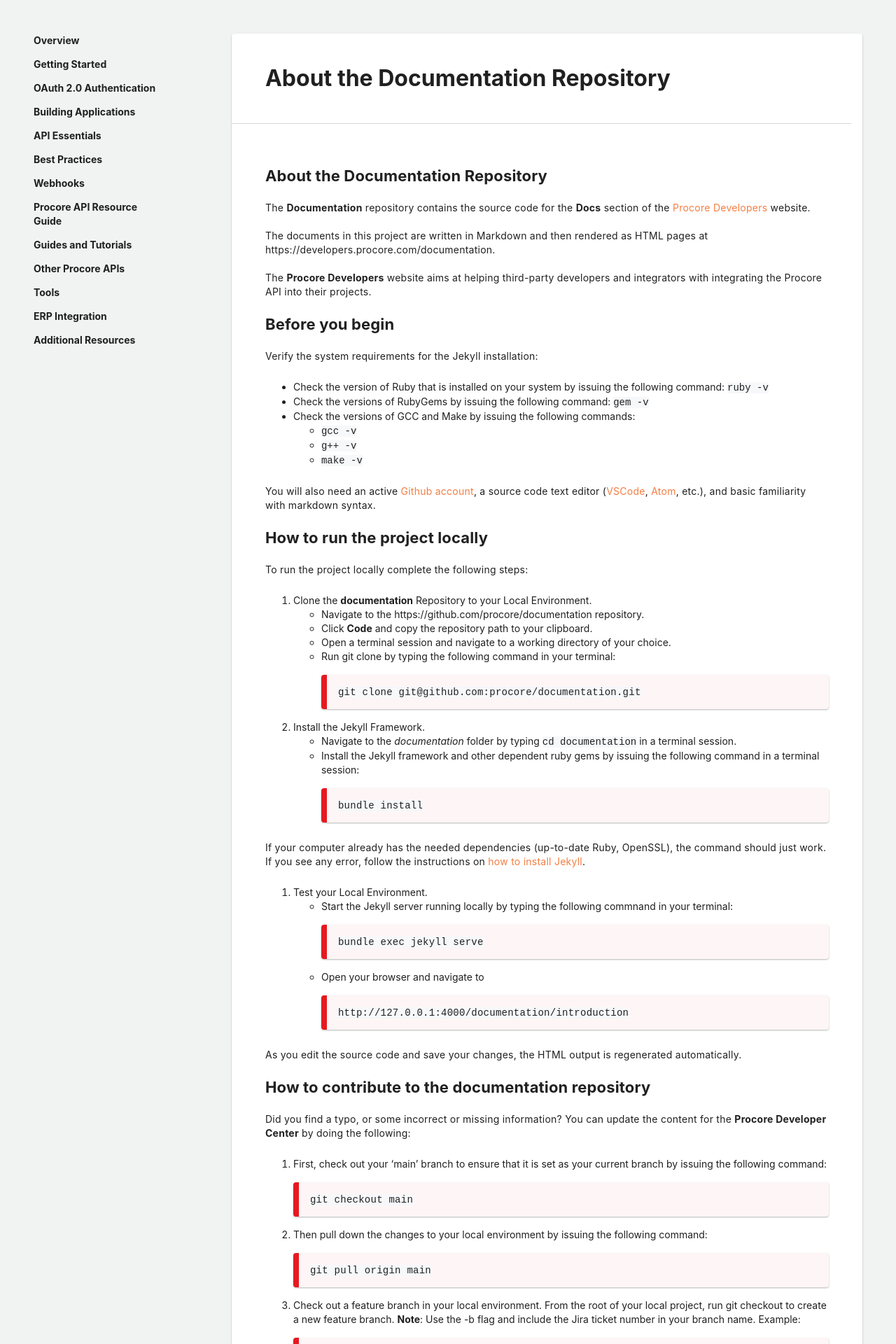
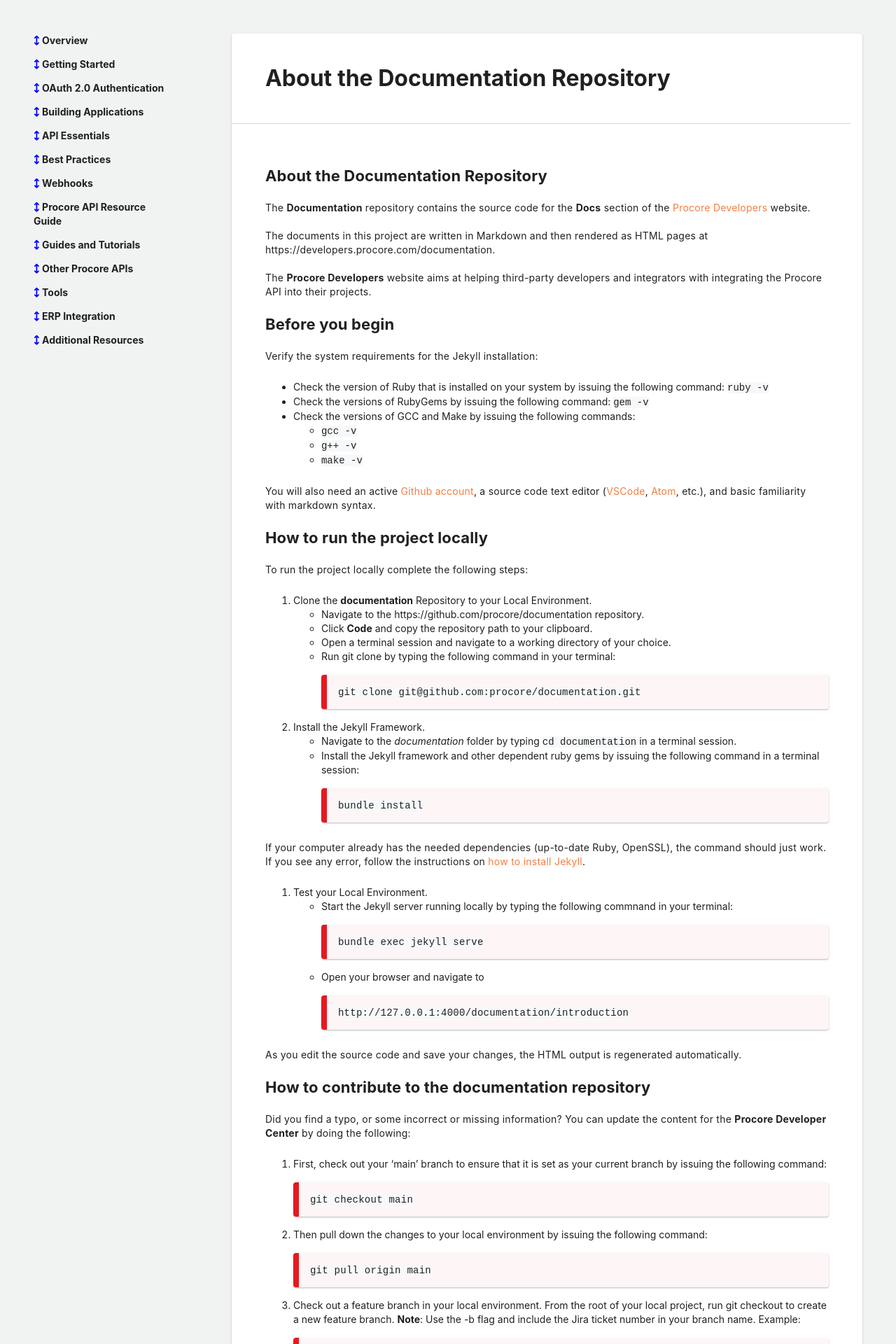
Before and after one commit to procore/documentation, a Jekyll site: the page built from README.md, in a window 1280 px wide. Shown: the top 1920 px of the page at 70% size. Built offline with Jekyll 4.4.1, drawn with Linux system fonts in a browser that asks for light colours; our own code applies the rules of GitHub Pages for plain Markdown files.

Commit message:
added expand/collapse icon

```diff
--- a/_layouts/default.html
+++ b/_layouts/default.html
@@ -8,6 +8,7 @@
   <base target="_parent">
   <link rel="stylesheet" href="{{ 'assets/css/main.css' | relative_url }}">
   <link rel="stylesheet" href="{{ site.baseurl }}/assets/css/nav.css"/>
+  <link rel="stylesheet" href="https://cdnjs.cloudflare.com/ajax/libs/font-awesome/6.2.0/css/all.min.css">
   <script src="https://ajax.googleapis.com/ajax/libs/jquery/3.6.0/jquery.min.js"></script>
 </head>
 
@@ -16,7 +17,7 @@
 <nav>
   {% for section in site.data.navigation %}
   <dl class="collapsible">
-    <dt{% if page.section_title == section.title %} class="active trigger" {% endif %} class="trigger">{{ section.title }}</dt>
+    <dt{% if page.section_title == section.title %} class="active trigger" {% endif %} class="trigger"><i class="icon fa-solid fa-arrows-up-down"></i> {{ section.title }}</dt>
     <dl class="col_content">
       {% for item in section.items %}
       <dd{% if item.url == page.url %} class="active"{% endif %}>
--- a/assets/css/nav.css
+++ b/assets/css/nav.css
@@ -122,3 +122,6 @@ section.full-width {
     padding: 48px;
   }
 }
+nav i.icon {
+  color: blue;
+}
--- a/assets/js/nav.js
+++ b/assets/js/nav.js
@@ -6,8 +6,7 @@
     const params = new URLSearchParams(window.location.search);
     const shouldHideNav = params.get("hideNav");
     addNavEventListeners();
-    console.log('hello');
-
+    console.log("hello");
 
     if (shouldHideNav) {
       hideNav();
@@ -37,10 +36,14 @@
     }
   });
   $('.col_content:not(:has("dd.active"))').hide();
-  $('.collapsible').find('.trigger').on('click',function(){
-    $(this).closest('.collapsible').find('.col_content').slideToggle('350');
-
-
-});
-
+  $(".collapsible")
+    .has("dd.active")
+    .find(".icon")
+    .toggleClass(["fa-solid", "fa-arrows-up-down"]);
+  $(".collapsible")
+    .find(".trigger")
+    .on("click", function () {
+      $(this).closest(".collapsible").find(".col_content").slideToggle("350");
+      $(this).find(".icon").toggleClass(["fa-solid", "fa-arrows-up-down"]);
+    });
 })();
```
